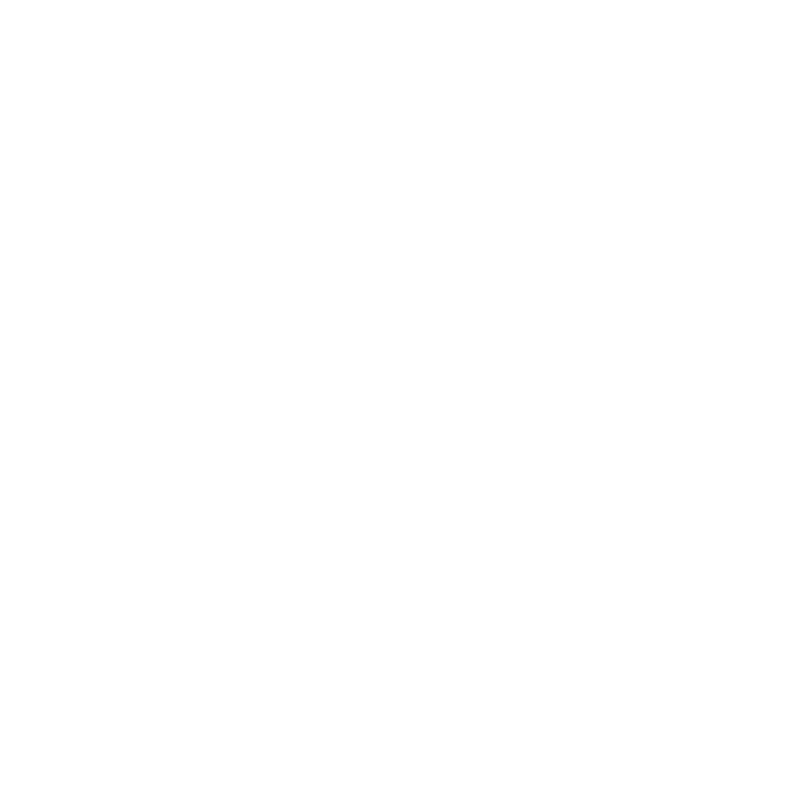
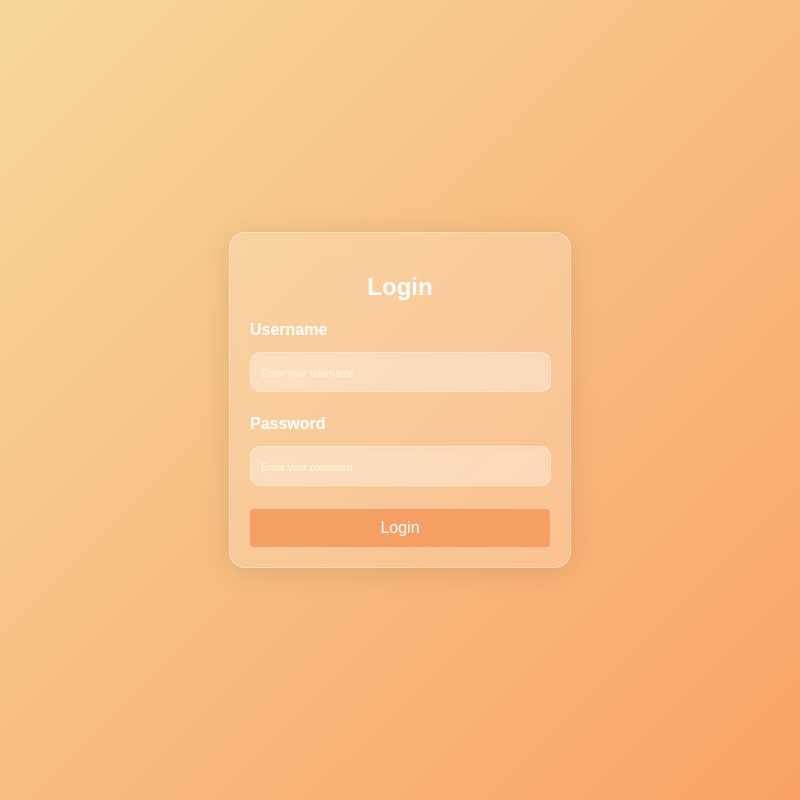
Before and after one commit to Salutyoyoyoyo/electronJs, an Electron app: page index.html in a window 800 px wide. Drawn offline with Linux system fonts and the light colour scheme; no server answers.

Commit message:
début de l'app #2

```diff
--- /dev/null
+++ b/App.css
@@ -0,0 +1,93 @@
+. {
+    margin: 0;
+    padding: 0;
+}
+body {
+    display: flex;
+    justify-content: center;
+    align-items: center;
+    height: 100vh;
+    margin: 0;
+    font-family: 'Arial', sans-serif;
+    background: linear-gradient(135deg, #f6d89a 0%, #faa267 100%);
+}
+
+.login-container {
+    background: rgba(255, 255, 255, 0.2);
+    border-radius: 16px;
+    padding: 20px;
+    box-shadow: 0 4px 30px rgba(0, 0, 0, 0.1);
+    backdrop-filter: blur(10px);
+    -webkit-backdrop-filter: blur(10px);
+    border: 1px solid rgba(255, 255, 255, 0.3);
+    width: 300px;
+    text-align: center;
+}
+
+.login-container h2 {
+    color: #fff;
+    margin-bottom: 20px;
+}
+
+.form-group {
+    margin-bottom: 15px;
+    text-align: left;
+}
+
+label {
+    display: block;
+    margin-bottom: 5px;
+    font-weight: bold;
+    color: #fff;
+}
+
+input[type="text"],
+input[type="password"] {
+    width: 93%;
+    padding: 10px;
+    margin: 8px 0;
+    border-radius: 10px;
+    background: rgba(255, 255, 255, 0.2);
+    color: #fff;
+    font-size: 16px;
+    backdrop-filter: blur(5px);
+    -webkit-backdrop-filter: blur(5px);
+    border: 1px solid rgba(255, 255, 255, 0.3);
+    outline: none;
+    transition: background-color 0.3s ease, border 0.3s ease, box-shadow 0.3s ease;
+}
+
+input[type="text"]::placeholder,
+input[type="password"]::placeholder {
+    color: rgb(254, 245, 214);
+    font-size: 10px;
+}
+
+input[type="text"]:focus,
+input[type="password"]:focus {
+    background: rgba(255, 255, 255, 0.3);
+    border: 1px solid rgba(255, 255, 255, 0.5);
+    box-shadow: 0 0 5px rgba(255, 255, 255, 0.5);
+    outline: none;
+}
+
+
+button {
+    width: 100%;
+    padding: 10px;
+    background-color: rgb(245, 159, 100);
+    border: none;
+    border-radius: 4px;
+    color: white;
+    font-size: 16px;
+    cursor: pointer;
+    transition: background-color 0.3s ease;
+}
+
+button:hover {
+    background-color: rgb(252, 139, 60);
+}
+
+button:active {
+    background-color: rgb(252, 139, 60);
+}
--- a/index.html
+++ b/index.html
@@ -3,9 +3,25 @@
 <head>
     <meta charset="UTF-8">
     <meta name="viewport" content="width=device-width, initial-scale=1">
-    <title>My first electron JS app</title>
+    <title>My second electron JS app</title>
+    <link rel="stylesheet" href="App.css">
 </head>
 <body>
-
+<div id="content"></div>
+<div class="login-container">
+    <h2>Login</h2>
+    <form>
+        <div class="form-group">
+            <label for="username">Username</label>
+            <input type="text" id="username" name="username" placeholder="Enter your username" required>
+        </div>
+        <div class="form-group">
+            <label for="password">Password</label>
+            <input type="password" id="password" name="password" placeholder="Enter your password" required>
+        </div>
+        <button type="submit">Login</button>
+    </form>
+</div>
+<script src="render.js"></script>
 </body>
 </html>
--- a/package.json
+++ b/package.json
@@ -1,7 +1,7 @@
 {
   "name": "electron-js",
   "version": "1.0.0",
-  "description": "electron JS first app",
+  "description": "electron JS second app",
   "main": "main.js",
   "scripts": {
     "start": "electron .",
@@ -10,6 +10,8 @@
   "author": "gauth",
   "license": "MIT",
   "devDependencies": {
-    "electron": "^30.0.9"
+    "@electron-forge/cli": "^7.4.0",
+    "electron": "^30.0.9",
+    "electron-reload": "^2.0.0-alpha.1"
   }
 }
--- /dev/null
+++ b/render.js
@@ -0,0 +1,2 @@
+const information = document.getElementById('info');
+information.innerText = `Cette App utilise chrome ${version.chrome()}, node ${version.node}, electron ${version.electron()}`;
```
Also changed, not shown: main.js (+41 -0 lines), preload.js (added, +8 -0 lines).
